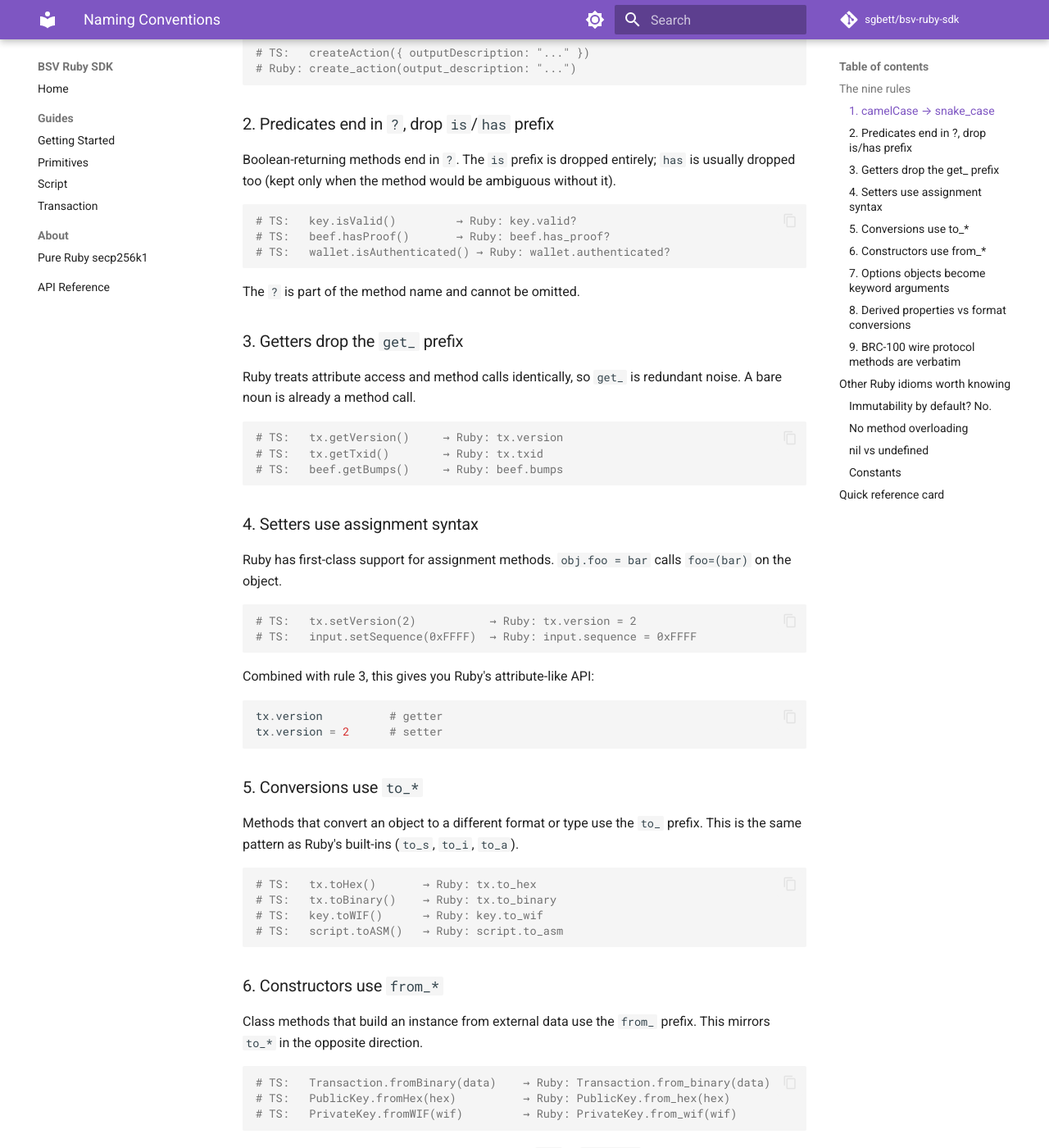
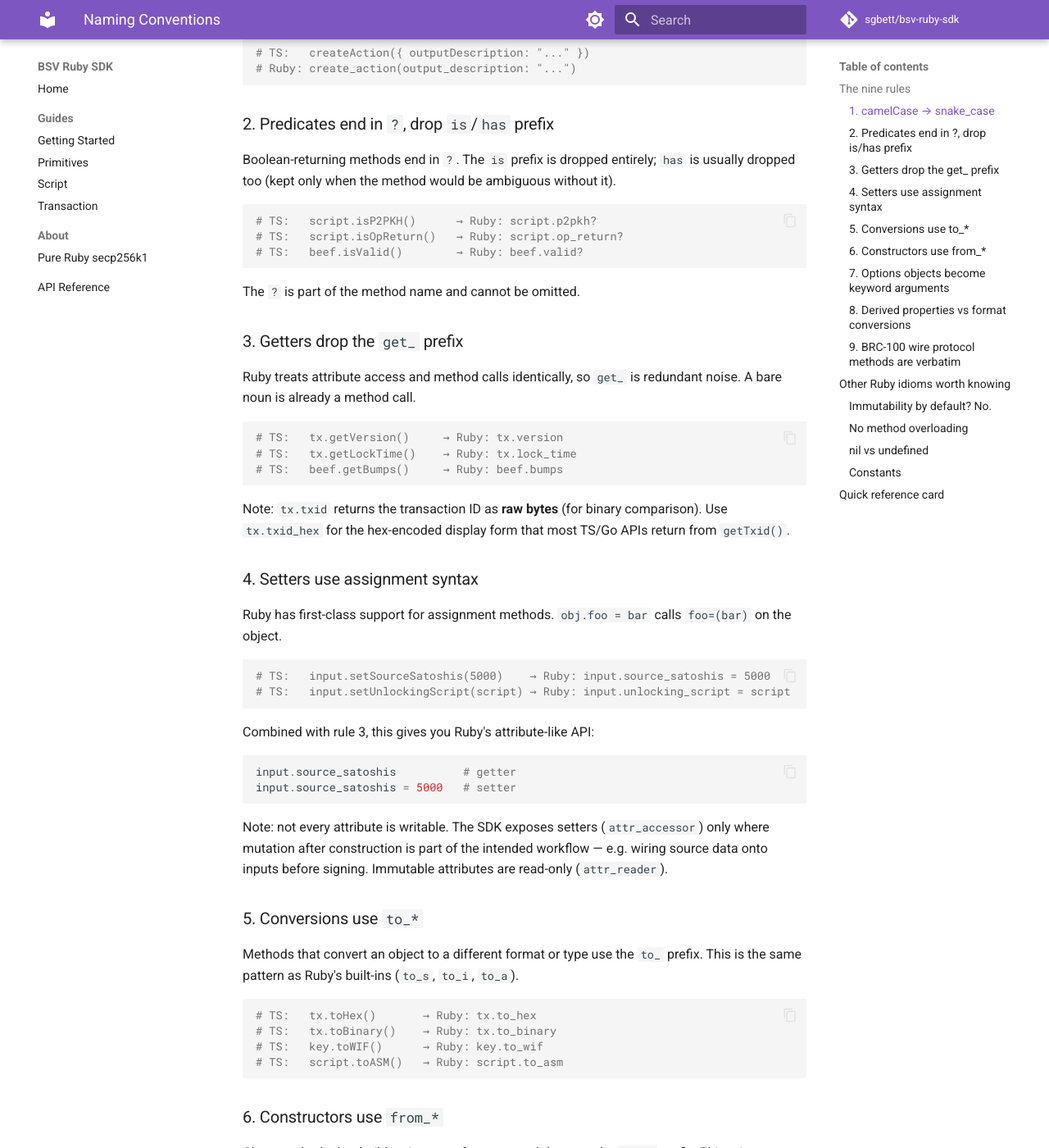
Before and after one commit to sgbett/bsv-ruby-sdk, an MkDocs documentation site: the page built from docs/guides/naming-conventions.md, in a window 1280 px wide and 1400 px high, scrolled down 540 px. Shown: the whole window at 82% size. Built offline with MkDocs 1.6.1 and Material for MkDocs 9.7.7, drawn with Linux system fonts in a browser that asks for light colours; comment, search, counter and statistics services are not loaded; some of the changed text lies outside the part shown.

Commit message:
docs: fix naming convention examples to reference real SDK methods
Review caught several hypothetical method names that don't exist on
the actual classes shown:

- tx.version= / input.sequence= don't exist (use input.source_satoshis=)
- PublicKey doesn't have valid? (use script.p2pkh? as predicate example)
- beef.has_proof? doesn't exist (use script.op_return?)
- public_key.to_der doesn't exist (only to_hex)
- tx.txid returns bytes, tx.txid_hex returns the display form

All examples now verified against the actual SDK via respond_to?.

Co-Authored-By: Claude Opus 4.6 (1M context) <noreply@anthropic.com>

````diff
--- a/docs/guides/naming-conventions.md
+++ b/docs/guides/naming-conventions.md
@@ -23,9 +23,9 @@ Every method and parameter name uses snake_case. This applies universally — no
 Boolean-returning methods end in `?`. The `is` prefix is dropped entirely; `has` is usually dropped too (kept only when the method would be ambiguous without it).
 
 ```ruby
-# TS:   key.isValid()         → Ruby: key.valid?
-# TS:   beef.hasProof()       → Ruby: beef.has_proof?
-# TS:   wallet.isAuthenticated() → Ruby: wallet.authenticated?
+# TS:   script.isP2PKH()      → Ruby: script.p2pkh?
+# TS:   script.isOpReturn()   → Ruby: script.op_return?
+# TS:   beef.isValid()        → Ruby: beef.valid?
 ```
 
 The `?` is part of the method name and cannot be omitted.
@@ -36,25 +36,29 @@ Ruby treats attribute access and method calls identically, so `get_` is redundan
 
 ```ruby
 # TS:   tx.getVersion()     → Ruby: tx.version
-# TS:   tx.getTxid()        → Ruby: tx.txid
+# TS:   tx.getLockTime()    → Ruby: tx.lock_time
 # TS:   beef.getBumps()     → Ruby: beef.bumps
 ```
+
+Note: `tx.txid` returns the transaction ID as **raw bytes** (for binary comparison). Use `tx.txid_hex` for the hex-encoded display form that most TS/Go APIs return from `getTxid()`.
 
 ### 4. Setters use assignment syntax
 
 Ruby has first-class support for assignment methods. `obj.foo = bar` calls `foo=(bar)` on the object.
 
 ```ruby
-# TS:   tx.setVersion(2)           → Ruby: tx.version = 2
-# TS:   input.setSequence(0xFFFF)  → Ruby: input.sequence = 0xFFFF
+# TS:   input.setSourceSatoshis(5000)    → Ruby: input.source_satoshis = 5000
+# TS:   input.setUnlockingScript(script) → Ruby: input.unlocking_script = script
 ```
 
 Combined with rule 3, this gives you Ruby's attribute-like API:
 
 ```ruby
-tx.version          # getter
-tx.version = 2      # setter
+input.source_satoshis          # getter
+input.source_satoshis = 5000   # setter
 ```
+
+Note: not every attribute is writable. The SDK exposes setters (`attr_accessor`) only where mutation after construction is part of the intended workflow — e.g. wiring source data onto inputs before signing. Immutable attributes are read-only (`attr_reader`).
 
 ### 5. Conversions use `to_*`
 
@@ -138,7 +142,6 @@ private_key.to_hex        # a hex string representation — conversion
 public_key.address        # an address string — property (it's a derived domain concept)
 public_key.hash160        # the hash160 bytes — property
 public_key.to_hex         # hex-encoded representation — conversion
-public_key.to_der         # DER-encoded representation — conversion
 ```
 
 This distinction makes reading code clearer: `tx.inputs.first.source_transaction.outputs.first.locking_script` is a chain of properties, whereas `tx.to_hex` is clearly a one-way transformation to a string.
@@ -194,13 +197,13 @@ This matches Ruby convention and roughly matches TS/Go constant naming, just wit
 | Pattern | TS / Go | Ruby |
 |---|---|---|
 | Case | `camelCase` | `snake_case` |
-| Getter | `getX()` | `x` |
-| Setter | `setX(v)` | `x = v` |
-| Predicate | `isX()` / `hasX()` | `x?` / `has_x?` |
-| Conversion | `toX()` | `to_x` |
-| Constructor | `fromX()` | `from_x` |
-| Options object | `({ a, b, c })` | `(a:, b:, c:)` |
-| Derived property | `toX()` | `x` (bare noun) |
-| BRC-100 method | `getPublicKey()` | `get_public_key` (verbatim) |
+| Getter | `tx.getVersion()` | `tx.version` |
+| Setter | `input.setSourceSatoshis(5000)` | `input.source_satoshis = 5000` |
+| Predicate | `script.isP2PKH()` | `script.p2pkh?` |
+| Conversion | `tx.toHex()` | `tx.to_hex` |
+| Constructor | `Transaction.fromBinary(data)` | `Transaction.from_binary(data)` |
+| Options object | `createAction({ description, inputs })` | `create_action(description:, inputs:)` |
+| Derived property | `key.toPublicKey()` | `key.public_key` |
+| BRC-100 method | `wallet.getPublicKey()` | `wallet.get_public_key` (verbatim) |
 
 If you remember these nine rules, you can predict nearly every method name in the SDK without looking it up.
````
Also changed, not shown: docs/guides/getting-started.md (+3 -3 lines).
